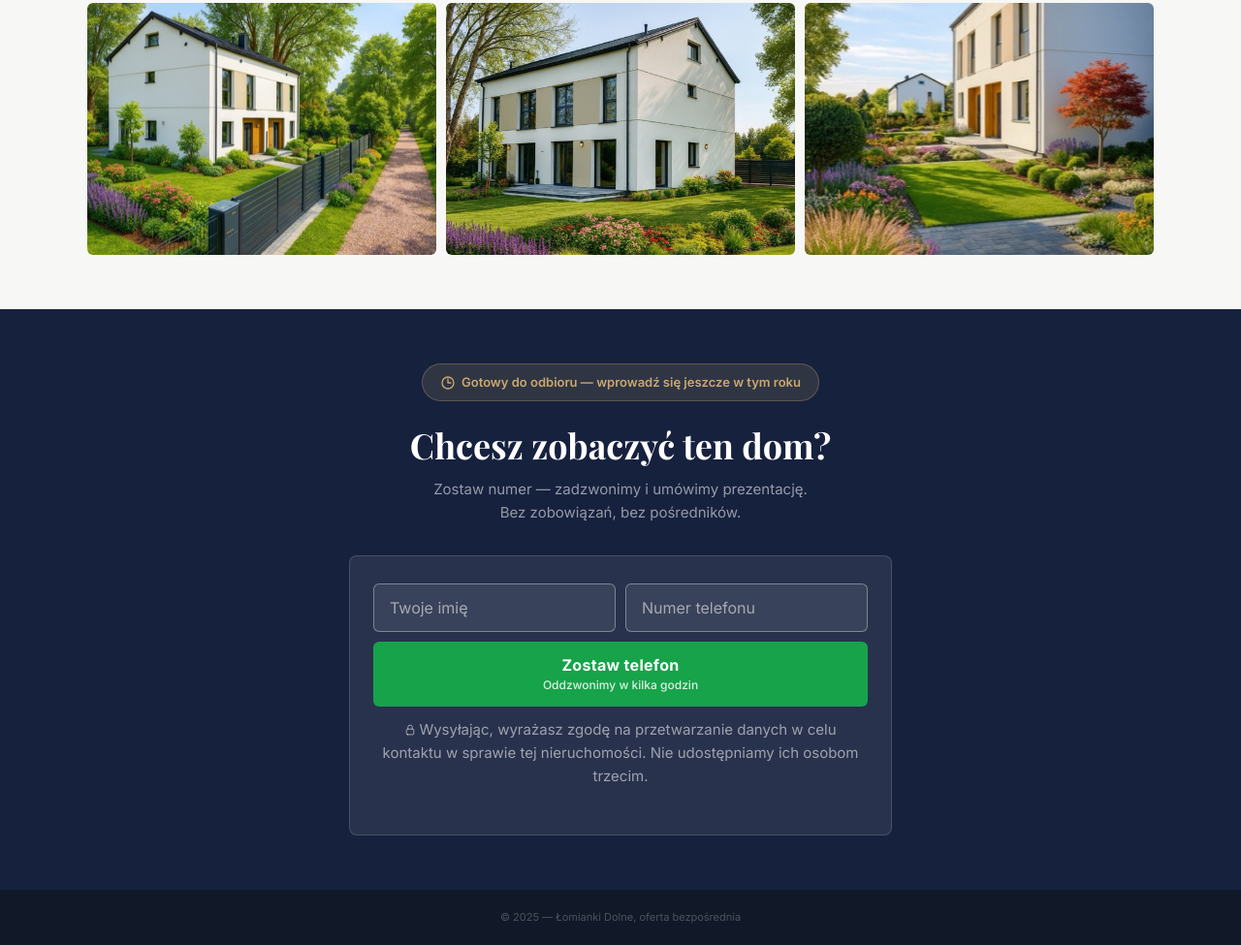
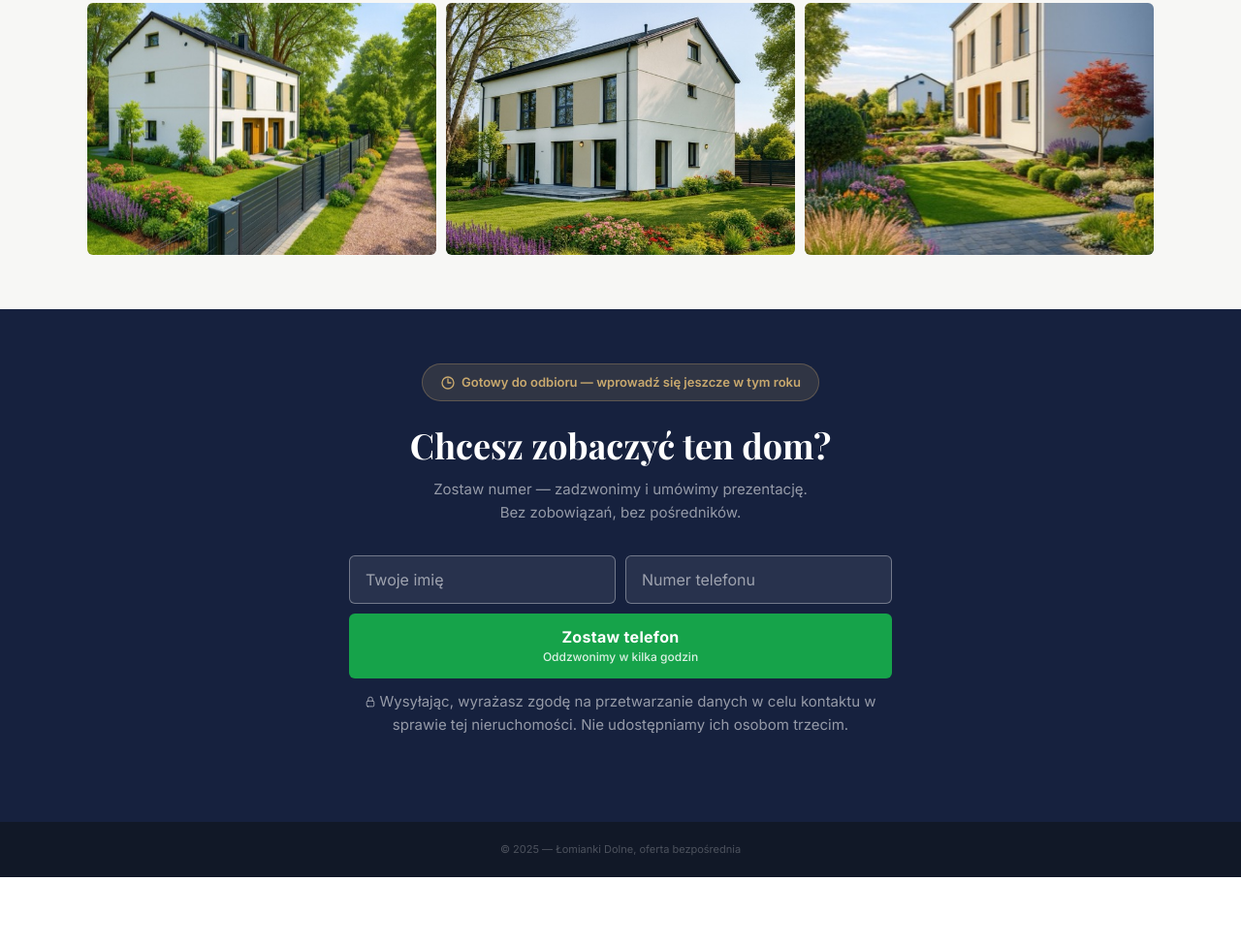
Before and after one commit to bartgryszko/brzegowa-landing, a website: page index.html in a window 1280 px wide. Shown: the part 2168-3143 px from the top of the page at 97% size. After the commit the page ends 3073 px from the top, so only its background shows below. Drawn offline with nearby package versions, Linux system fonts and the light colour scheme.

Commit message:
Remove background and border from final CTA form box

```diff
--- a/index.html
+++ b/index.html
@@ -109,7 +109,7 @@
     .urgency-badge svg{width:16px;height:16px}
     .final-cta h2{font-family:'Playfair Display',serif;font-size:clamp(24px,3.5vw,36px);font-weight:700;color:var(--white);margin-bottom:12px;line-height:1.2}
     .final-cta p{font-size:15px;color:rgba(255,255,255,.55);margin-bottom:32px;line-height:1.6}
-    .final-form{background:rgba(255,255,255,.08);border:1px solid rgba(255,255,255,.15);border-radius:8px;padding:28px 24px 16px;text-align:left}
+    .final-form{padding:0;text-align:left}
     .final-form .form-row{display:flex;gap:10px;margin-bottom:10px}
     .final-form .form-row input{flex:1}
     .final-form input{width:100%;padding:14px 16px;background:rgba(255,255,255,.08);border:1px solid rgba(255,255,255,.35);border-radius:6px;color:var(--white);font-size:16px;font-family:inherit;transition:border-color .2s}
```
